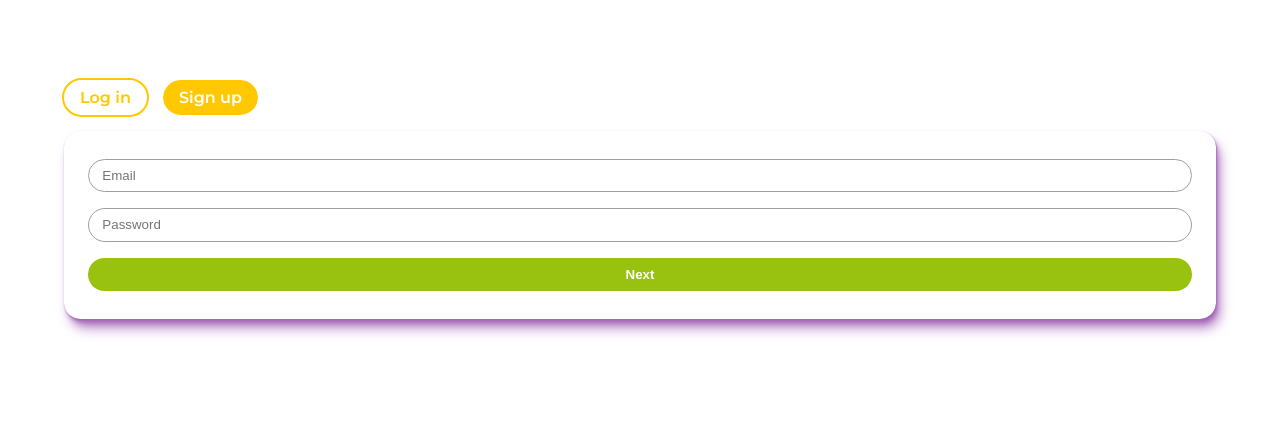
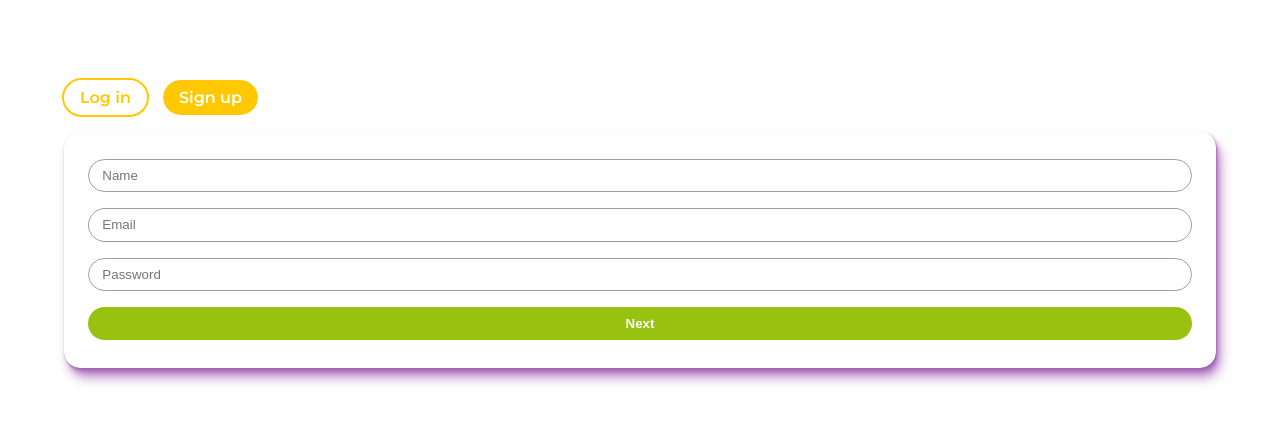
Before and after one commit to jssol/bookracers-frontend, a React (Create React App) app: page /register/signup in a window 1280 px wide. Shown: the top 422 px of the page. Built offline with nearby package versions, Linux system fonts and the light colour scheme.

Commit message:
Finish sign up form

```diff
--- a/src/components/home/Signup.js
+++ b/src/components/home/Signup.js
@@ -6,6 +6,7 @@ import { useFormik } from 'formik';
 const SignUp = () => {
   const formik = useFormik({
     initialValues: {
+      name: '',
       email: '',
       password: '',
     },
@@ -16,6 +17,14 @@ const SignUp = () => {
 
   return (
     <form className="form-container" onSubmit={formik.handleSubmit}>
+      <input
+        type="text"
+        placeholder="Name"
+        name="name"
+        className="form-input"
+        value={formik.values.name}
+        onChange={formik.handleChange}
+      />
       <input
         type="text"
         placeholder="Email"
```
